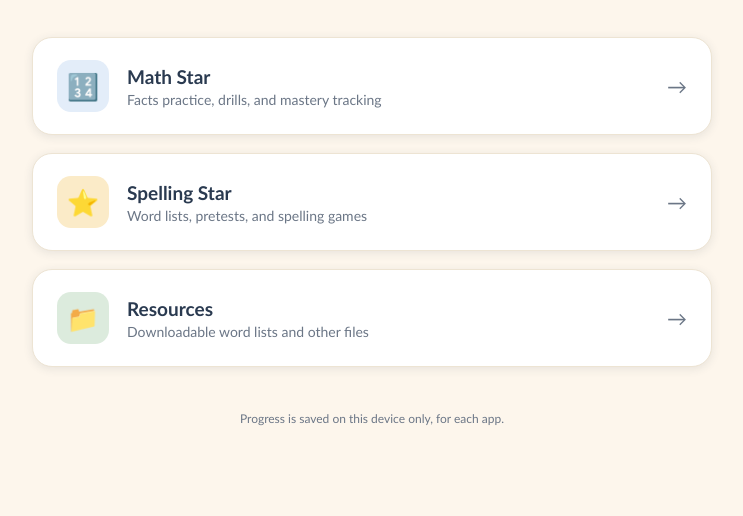
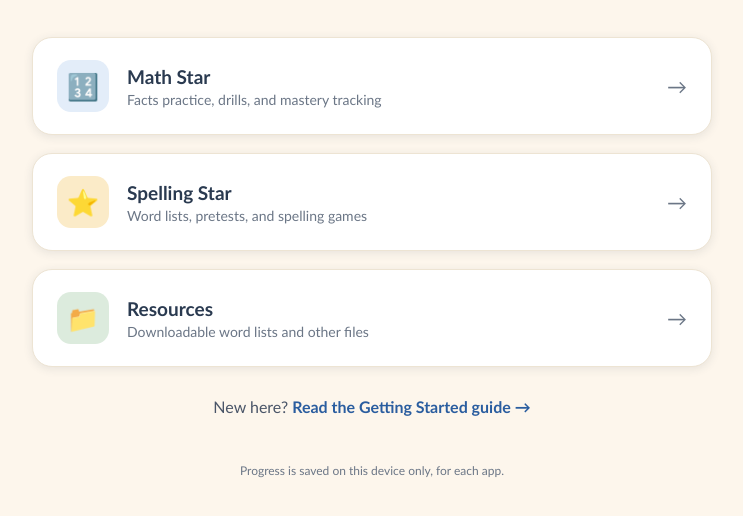
Before and after one commit to mcce-homeschool/Star-homeschool, a plain HTML site: page index.html in a window 1280 px wide. Shown: the part 174-690 px from the top of the page, without its empty margins (268-1011 px from the left). Drawn offline with Linux system fonts and the light colour scheme.

Commit message:
Update index.html

```diff
--- a/index.html
+++ b/index.html
@@ -87,6 +87,10 @@
       </a>
     </div>
 
+    <p class="sub" style="margin-top:28px;margin-bottom:0">
+      New here? <a href="./getting-started.html" style="color:var(--accent);font-weight:600;text-decoration:none">Read the Getting Started guide →</a>
+    </p>
+
     <footer>Progress is saved on this device only, for each app.</footer>
   </div>
 </body>
```
